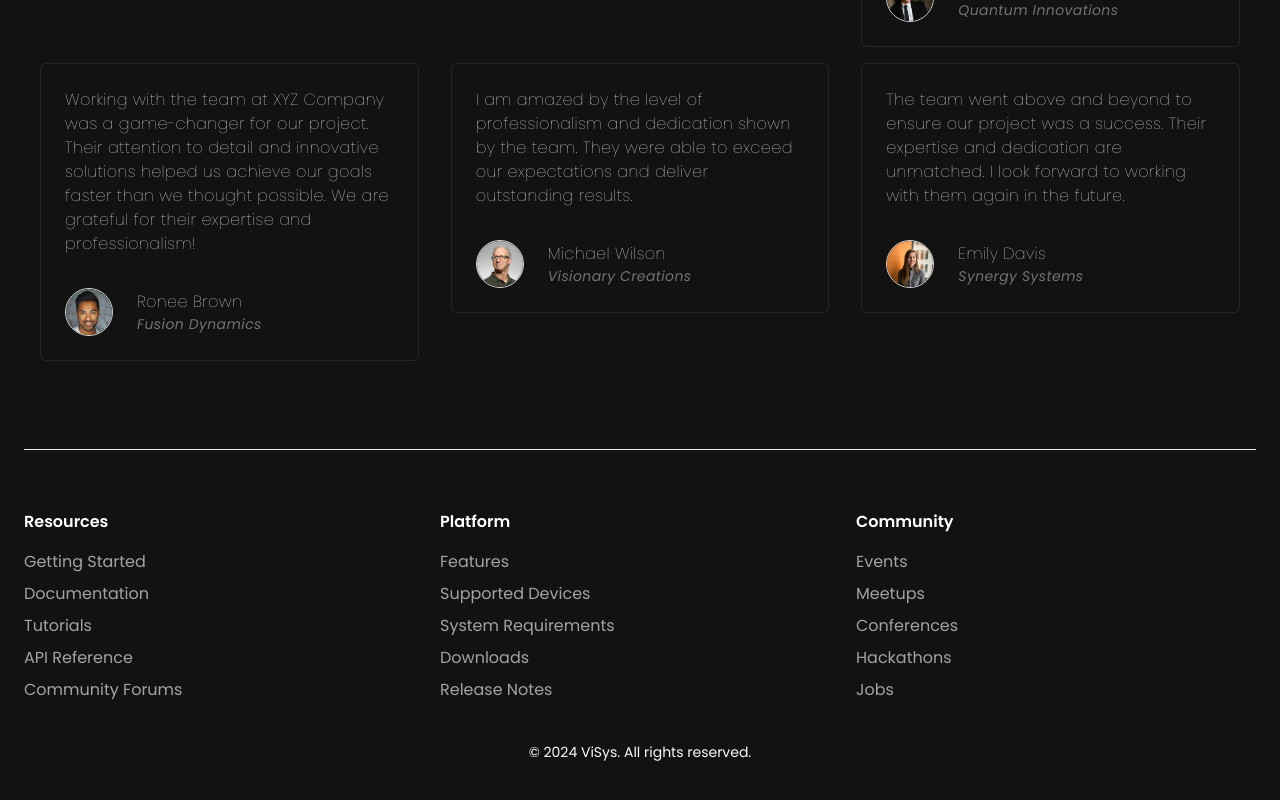
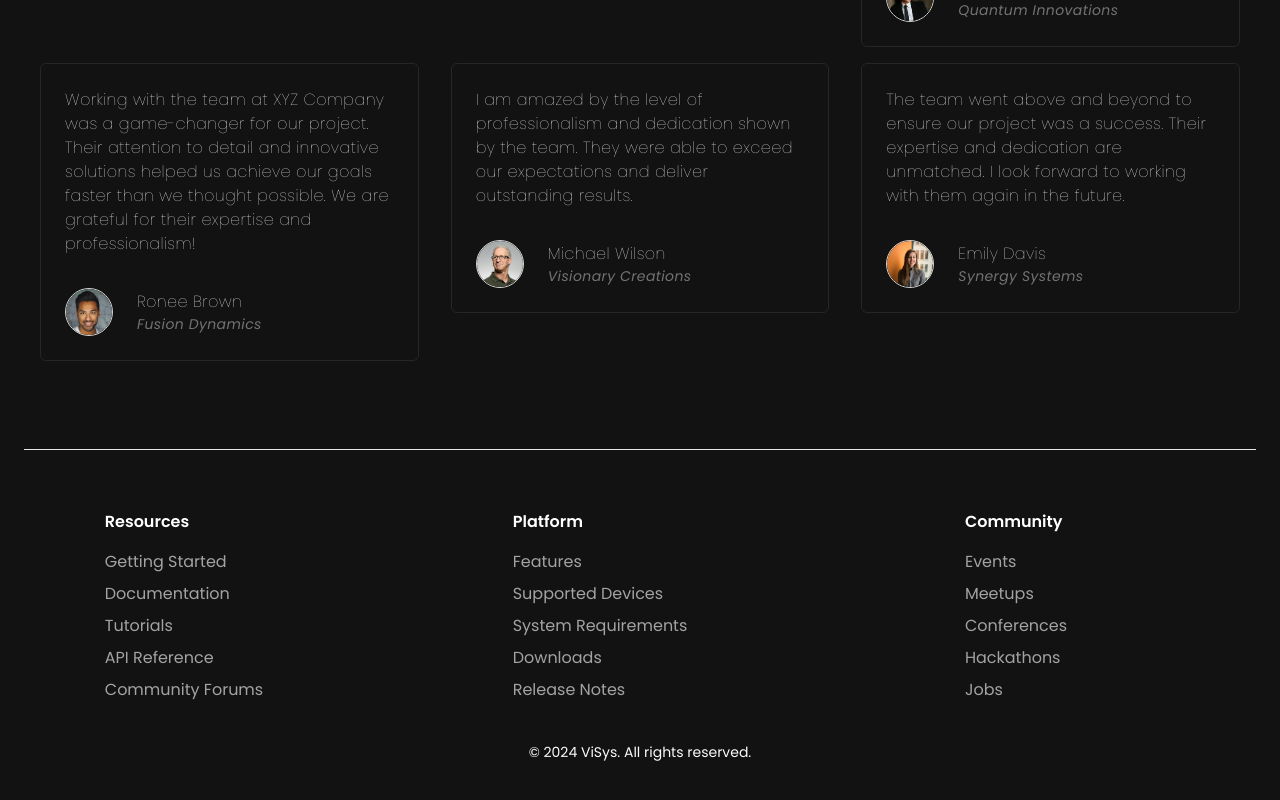
Before and after one commit to sushantsharma108/VR-Website, a React (Vite) app: page / in a window 1280 px wide. Shown: the part 3824-4624 px from the top of the page. Built offline with nearby package versions, Linux system fonts and the light colour scheme.

Commit message:
project completed

```diff
--- a/src/components/Footer.jsx
+++ b/src/components/Footer.jsx
@@ -6,7 +6,7 @@
 const Footer = () => {
     return (
         <footer className='mt-20 border-t py-10'>
-            <div className='grid grid-cols-2 lg:grid-cols-3 gap-4'>
+            <div className='grid grid-cols-2 lg:grid-cols-3 gap-4 lg:place-items-center'>
                 <div className='mt-5 mr-20'>
                     <h3 className='text-md font-semibold mb-4'>Resources</h3>
                     <ul className='space-y-2'>
```
